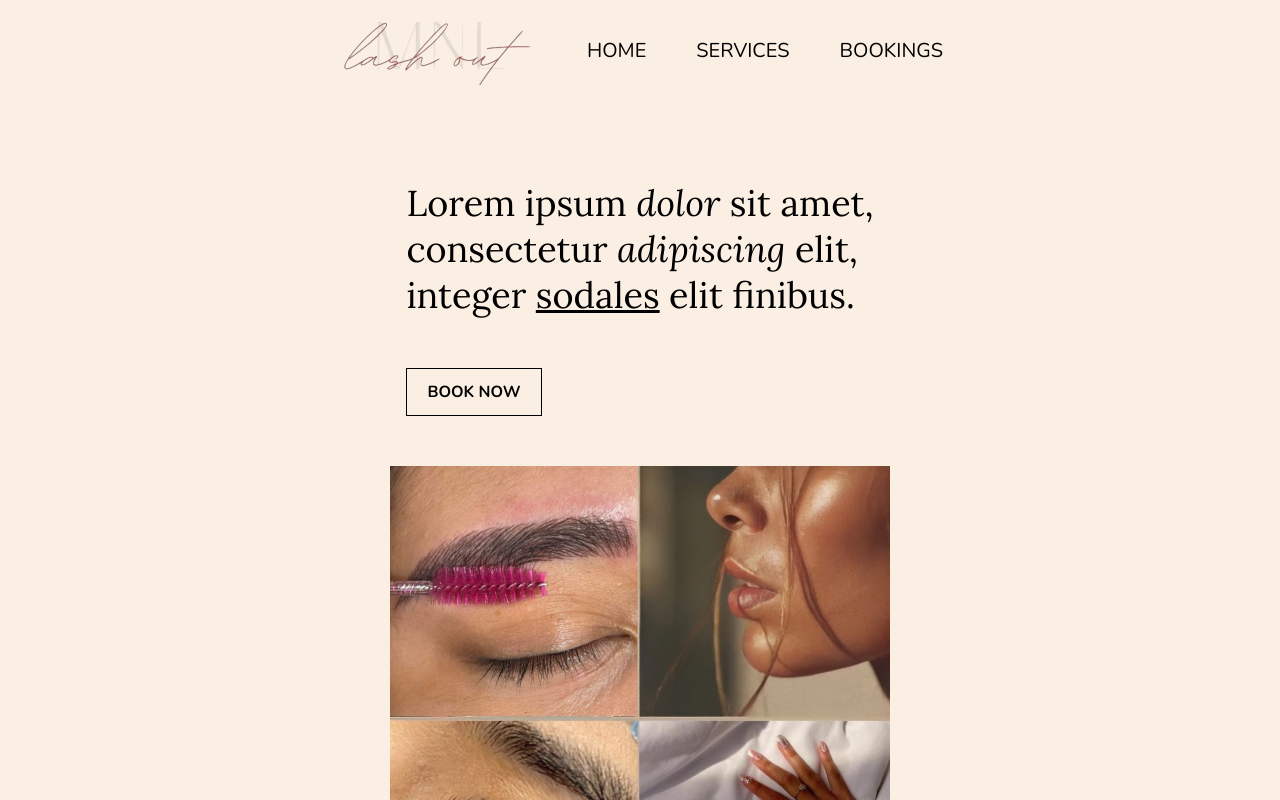
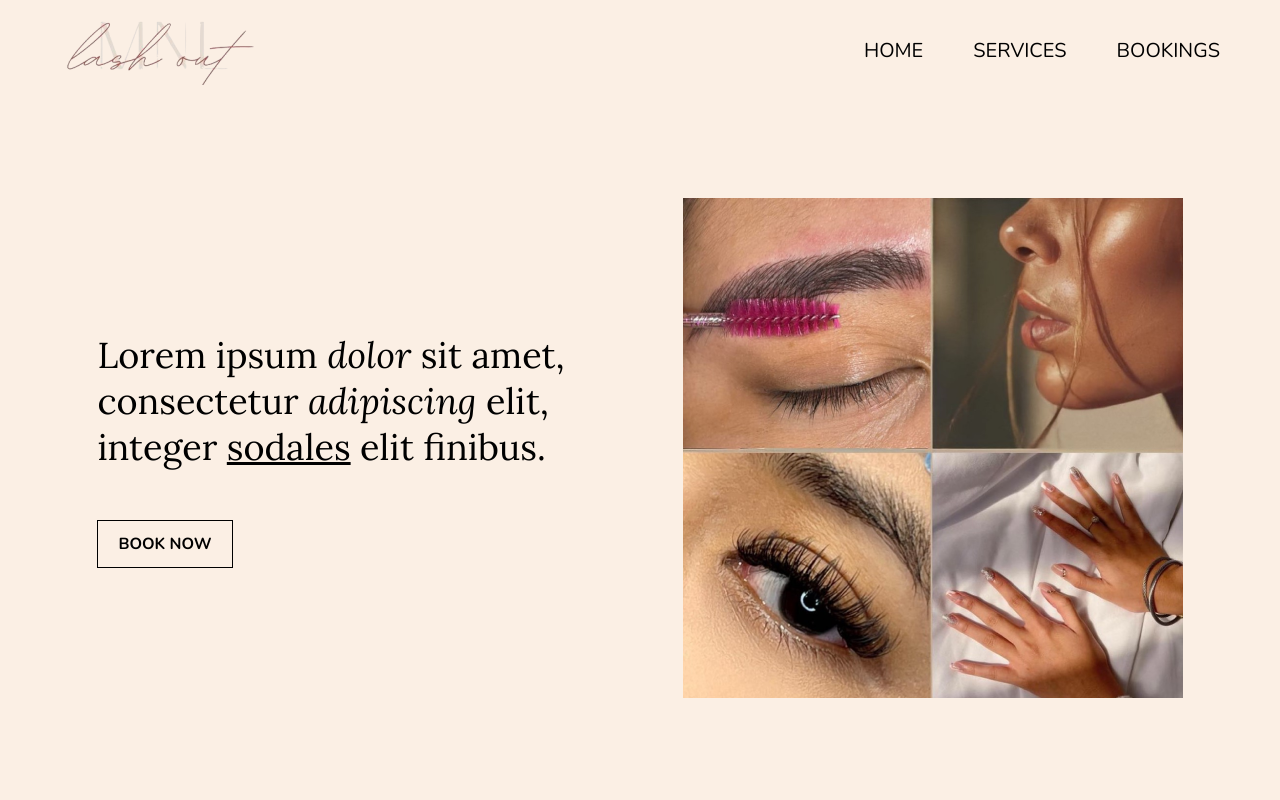
Before and after one commit to leimons/LashOutMNL, a Vue app in the folder client/: page / in a window 1280 px wide. Shown: the top 800 px of the page. Built offline with nearby package versions, Linux system fonts and the light colour scheme; no server answers.

Commit message:
Update layout

```diff
--- a/client/src/layouts/FullscreenLayout.vue
+++ b/client/src/layouts/FullscreenLayout.vue
@@ -5,12 +5,22 @@
             direction: {
                 type: String,
                 default: 'row'
+            },
+            centerVertical: {
+                type: Boolean,
+                default: false
+            },
+            centerHorizontal: {
+                type: Boolean,
+                default: false
             }
         },
         computed: {
-            cssDirection() {
+            cssLayout() {
                 return {
-                    'flex-direction': this.direction
+                    'flex-direction': this.direction,
+                    'align-items': this.centerVertical ? 'center' : 'stretch',
+                    'justify-content': this.centerHorizontal ? 'center' : 'flex-start'
                 }
             }
         }
@@ -18,7 +28,7 @@
 </script>
 
 <template>
-    <div :style="cssDirection">
+    <div :style="cssLayout">
         <slot></slot>
     </div>
 </template>
--- a/client/src/views/HomeView.vue
+++ b/client/src/views/HomeView.vue
@@ -34,7 +34,7 @@
 
 <template>
     <!-- HERO -->
-    <FullscreenLayout direction="column" id="hero">
+    <FullscreenLayout id="hero" direction="column">
         <NavBar isHomePage />
 
         <div id="content">
@@ -55,7 +55,7 @@
     </FullscreenLayout>
 
     <!-- EXPLORE BY CATEGORY -->
-    <FullscreenLayout direction="column" id="explore-category">
+    <FullscreenLayout id="explore-category" direction="column" centerVertical centerHorizontal>
         <h2>Explore by Category</h2>
 
         <div id="category-services">
```
